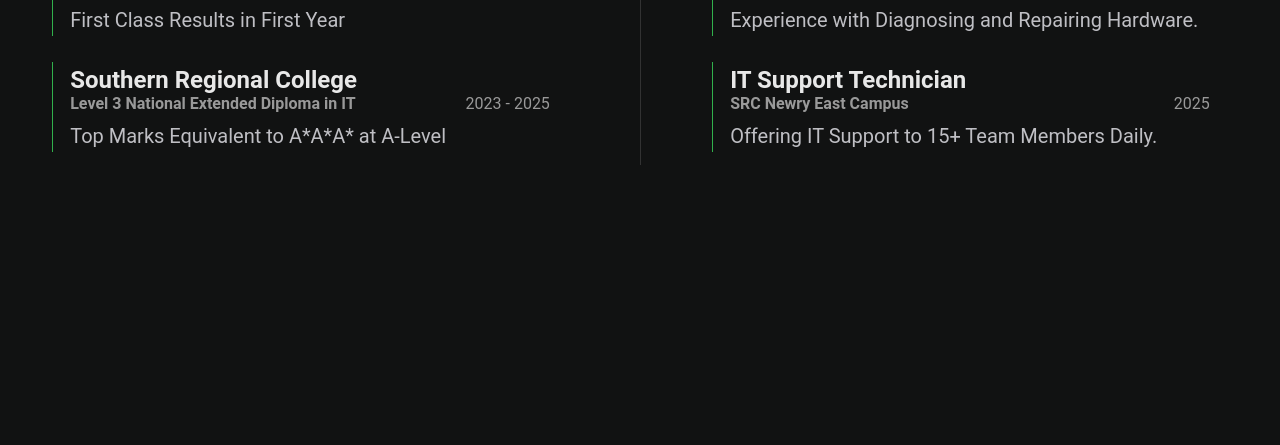
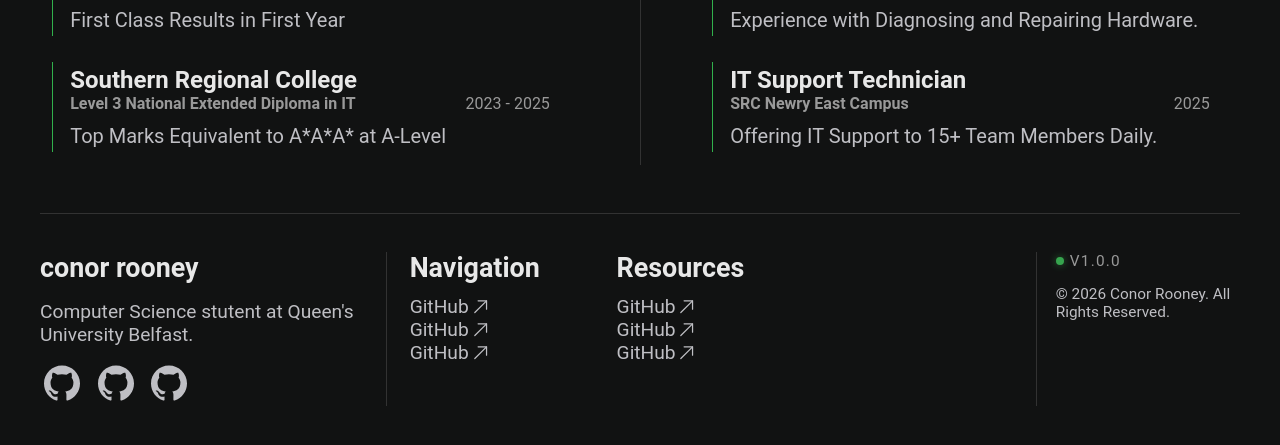
Before and after one commit to ConorRooney24/conor-rooney.com, a PHP site: page / in a window 1280 px wide. Shown: the part 830-1275 px from the top of the page. Before the commit the page ends 995 px from the top, so only its background shows below. Run offline with PHP 8.4, Linux system fonts and the light colour scheme; data that the repository does not hold is empty.

Commit message:
add footer component

```diff
--- /dev/null
+++ b/components/footer.php
@@ -0,0 +1,47 @@
+<?php
+require_once __DIR__ . '/../helpers/css_registrar.php';
+register_css('components/footer.css');
+require_once __DIR__ . '/svg_icon.php';
+require_once __DIR__ . '/action_link.php';
+
+function cmp_footer() {
+?>
+<footer class="cmp-footer">
+    <div class="cmp-footer--bio">
+        <div class="cmp-footer--bio--info">
+            <p class="cmp-footer--bio--info--name">conor rooney</p>
+            <p class="cmp-footer--bio--info--description">Computer Science stutent at Queen's University Belfast.</p>
+        </div>
+        <ul class="cmp-footer--bio--socials">
+            <li><a href=""><?php cmp_svg_icon('assets/icons/icon_github.svg') ?></a></li>
+            <li><a href=""><?php cmp_svg_icon('assets/icons/icon_github.svg') ?></a></li>
+            <li><a href=""><?php cmp_svg_icon('assets/icons/icon_github.svg') ?></a></li>
+        </ul>
+    </div>
+
+    <nav class="cmp-footer--nav">
+        <div>
+            <h3>Navigation</h3>
+            <ul>
+                <li><?php cmp_action_link('GitHub', 'assets/icons/icon_arrow_up_right.svg', 'https://github.com/ConorRooney24', 'sec-hero--main--action-link') ?></li>
+                <li><?php cmp_action_link('GitHub', 'assets/icons/icon_arrow_up_right.svg', 'https://github.com/ConorRooney24', 'sec-hero--main--action-link') ?></li>
+                <li><?php cmp_action_link('GitHub', 'assets/icons/icon_arrow_up_right.svg', 'https://github.com/ConorRooney24', 'sec-hero--main--action-link') ?></li>
+            </ul>
+        </div>
+        <div>
+            <h3>Resources</h3>
+            <ul>
+                <li><?php cmp_action_link('GitHub', 'assets/icons/icon_arrow_up_right.svg', 'https://github.com/ConorRooney24', 'sec-hero--main--action-link') ?></li>
+                <li><?php cmp_action_link('GitHub', 'assets/icons/icon_arrow_up_right.svg', 'https://github.com/ConorRooney24', 'sec-hero--main--action-link') ?></li>
+                <li><?php cmp_action_link('GitHub', 'assets/icons/icon_arrow_up_right.svg', 'https://github.com/ConorRooney24', 'sec-hero--main--action-link') ?></li>
+            </ul>
+        </div>
+    </nav>
+
+    <div class="cmp-footer--version">
+        <?php cmp_status_label('V1.0.0') ?>
+        <p>© 2026 Conor Rooney. All Rights Reserved.</p>
+    </div>
+</footer>
+<?php
+}
--- a/public/index.php
+++ b/public/index.php
@@ -2,6 +2,7 @@
 require_once __DIR__ . '/../helpers/css_registrar.php';
 register_css('global.css');
 require_once __DIR__ . '/../components/header.php';
+require_once __DIR__ . '/../components/footer.php';
 require_once __DIR__ . '/../components/mobile_nav.php';
 require_once __DIR__ . '/../components/notification.php';
 require_once __DIR__ . '/../sections/hero.php';
@@ -34,5 +35,6 @@ register_css('index.css');
         <?php sec_education_experience(); ?>
     </main>
 
+    <?php cmp_footer() ?>
     <?php cmp_mobile_nav() ?>
 </body>
```
Also changed, not shown: public/assets/css/components/footer.css (added).
